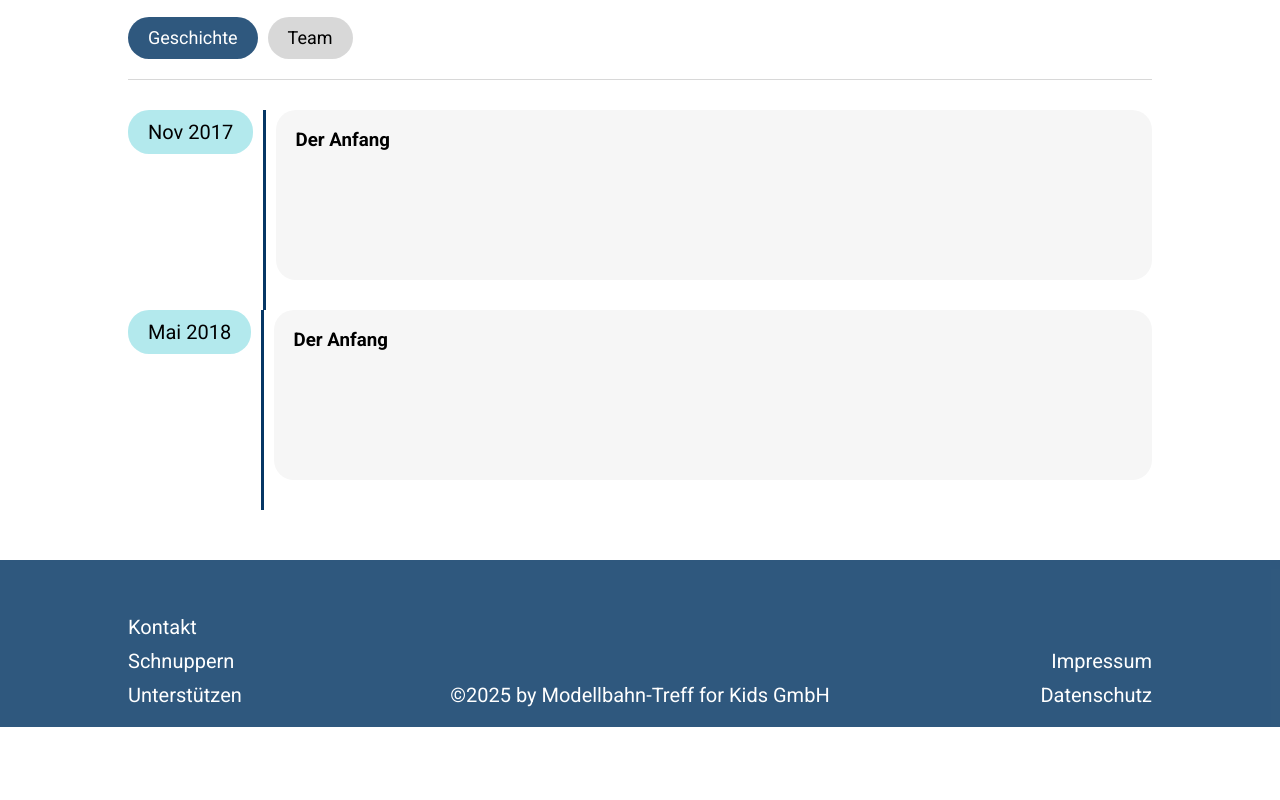
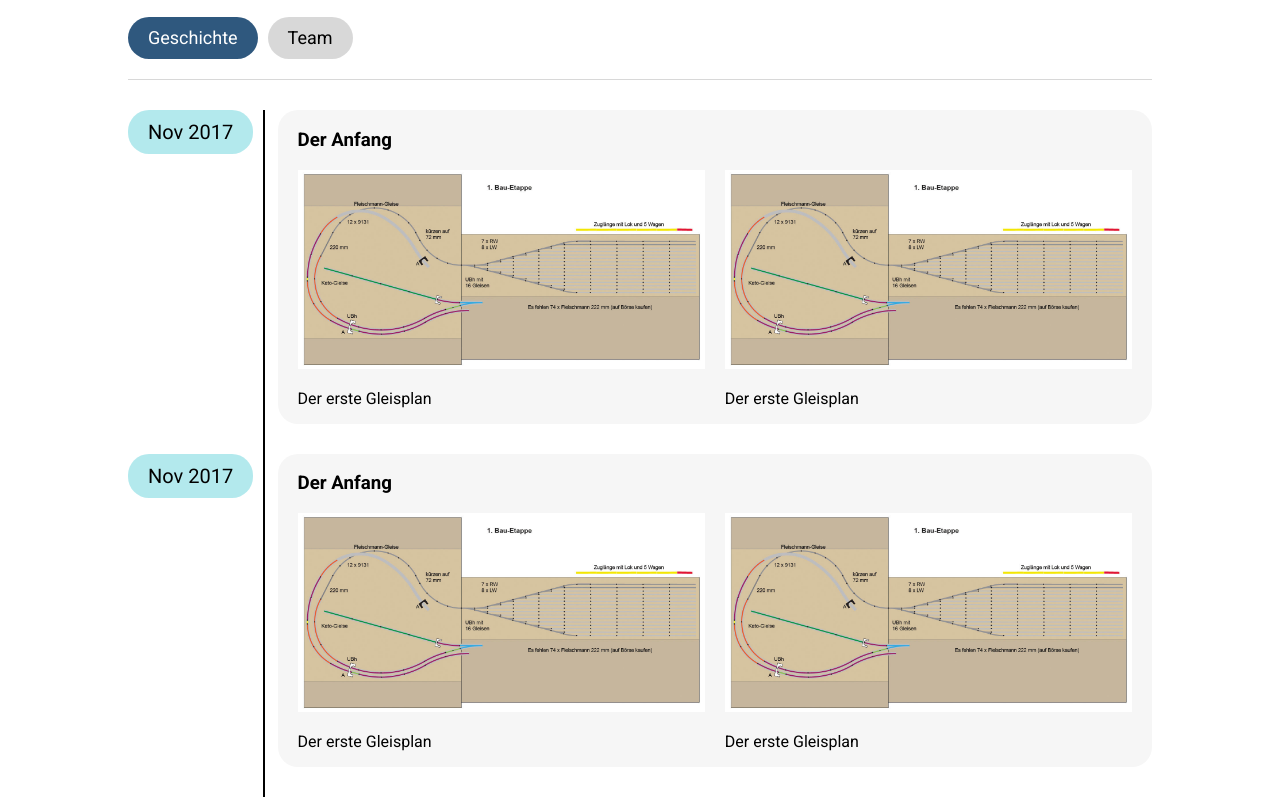
Before and after one commit to meine-modellbahn-ch/modellbahn-treff, a plain HTML site: page ueber-uns/index.html in a window 1280 px wide. Shown: the part 956-1756 px from the top of the page. Before the commit the page ends 1683 px from the top, so only its background shows below. Drawn offline with nearby package versions, Linux system fonts and the light colour scheme.

Commit message:
Geschichte in "über uns" angepasst

```diff
--- a/css/geschichte.css
+++ b/css/geschichte.css
@@ -1,7 +1,7 @@
 .timeline_row{
     display: flex;
     margin: 0 0 0 0;
-    height: 200px;
+    height: auto;
 }
 .timeline_row:first-child{
     margin: 30px 0 0 0;
@@ -11,9 +11,10 @@
     padding: 0;
     display: flex;
     justify-content: flex-end;
+    border-right: 2px solid black;
 }
 .timeline_date_text{
-    margin: 0;
+    margin: 0 10px 0 0;
     font-family: "Roboto", sans-serif;
     font-size: 20px;
     background-color: var(--light_blue_50);
@@ -27,7 +28,7 @@
     width: 3px;
     background-color: var(--dark_blue);
     height: 100%;
-    margin: 0 10px 0 10px;
+    margin: 0 10px 0 0;
 }
 .timeline_content{
     background-color: var(--light_gray);
@@ -35,4 +36,24 @@
     margin: 0 0 30px 0;
     width: 100%;
     border-radius: 20px;
+    opacity: 0;
+    transform: translateY(20px);
+    transition: opacity 200ms ease-in-out, transform 200ms ease-in-out;
 }
+.two_content_row{
+    width: 100%;
+    display: flex;
+}
+.two_content_row div{
+    width: calc(50% - 10px);
+    padding: 0 0 0 10px;
+}
+.two_content_row div:first-child{
+    width: calc(50% - 10px);
+    padding: 0 10px 0 0;
+}
+.timeline_img{
+    width: 100%;
+}.timeline_text{
+    font-family: "Roboto", sans-serif;
+}
--- a/css/root.css
+++ b/css/root.css
@@ -66,7 +66,7 @@ main{
 }
 .titel_img{
     width: 100%;
-    height: 700px;
+    height: 550px;
     object-fit: cover;
 }
 .regular_button_light, .regular_button_dark{
--- /dev/null
+++ b/js/geschichte.js
@@ -0,0 +1,27 @@
+const main_divs = document.getElementsByClassName('timeline_row');
+
+function observe_div(element, date, content) {
+    const observer = new IntersectionObserver((entries) => {
+        entries.forEach(entry => {
+            if (entry.isIntersecting) {
+                content.style.opacity = 1;
+                content.style.transform = "translateY(0px)";
+            } else {
+                content.style.opacity = 0;
+                content.style.transform = "translateY(20px)";
+            }
+        });
+    }, {
+        threshold: 0.3
+    });
+    observer.observe(date);
+}
+
+
+for (let i = 0; i < main_divs.length; i++) {
+    const element = main_divs[i];
+    const date = element.getElementsByClassName('timeline_date');
+    const content = element.getElementsByClassName('timeline_content');
+    //------
+    observe_div(element, date[0], content[0]);
+}
--- a/ueber-uns/geschichte.html
+++ b/ueber-uns/geschichte.html
@@ -5,15 +5,37 @@
     <div class="timline_span"></div>
     <div class="timeline_content">
         <h3>Der Anfang</h3>
+        <div class="two_content_row">
+            <div>
+                <img src="/img/geschichte/erster_glp.png" alt="" class="timeline_img">
+                <p class="timeline_text">Der erste Gleisplan</p>
+            </div>
+            <div>
+                <img src="/img/geschichte/erster_glp.png" alt="" class="timeline_img">
+                <p class="timeline_text">Der erste Gleisplan</p>
+            </div>
+        </div>
     </div>
 </div>
 <!---->
 <div class="timeline_row">
     <div class="timeline_date">
-        <p class="timeline_date_text">Mai 2018</p>
+        <p class="timeline_date_text">Nov 2017</p>
     </div>
     <div class="timline_span"></div>
     <div class="timeline_content">
         <h3>Der Anfang</h3>
+        <div class="two_content_row">
+            <div>
+                <img src="/img/geschichte/erster_glp.png" alt="" class="timeline_img">
+                <p class="timeline_text">Der erste Gleisplan</p>
+            </div>
+            <div>
+                <img src="/img/geschichte/erster_glp.png" alt="" class="timeline_img">
+                <p class="timeline_text">Der erste Gleisplan</p>
+            </div>
+        </div>
     </div>
 </div>
+<!-- Script always at the End! -->
+ <script src="/js/geschichte.js"></script>
--- a/ueber-uns/index.html
+++ b/ueber-uns/index.html
@@ -28,7 +28,7 @@
             <p class="text_ueber_uns">Seit ende 2017 gibt es in Bäretswil den einizgen Modellbahn Treff in der schweiz nur für kinder.<br>
                 Zur Zeit sind wir eine Gruppe aus Ca. 30 Kids im Alter von 8-15 Jahren und 8 Leiter und Assistenzleiter.<br>
                 In einem 60m2 grossen Hobbyraum bauen wir gemainsam an unserer Spur N Grossanlage.<br><br>
-                Für uns ist es wichtig, dass das "Bauen" im Vordergrund steht. Damit möchten wir Kinder die gerne handwerklich arbeiten oder kreatiev gestallten, eine sinnvolle Freizeit-Beschäftigung anbieten können.<br>
+                Für uns ist es wichtig, dass das "Bauen" im Vordergrund steht. Damit möchten wir Kinder die gerne handwerklich arbeiten oder kreatiev gestallten, eine sinnvolle Freizeit-Beschäftigung anbieten.<br>
                 Gerade in einer Zeit, in welcher der digitale Konsum auch in Kinderhänden allgegenwärtig ist, wird ein solches Angebot von Eltern umso mehr geschätzt.
             </p>
         </div>
```
Also changed, not shown: galerie/index.html (renamed from gallerie/index.html, +1 -2 lines), img/geschichte/erster_glp.png (added).
